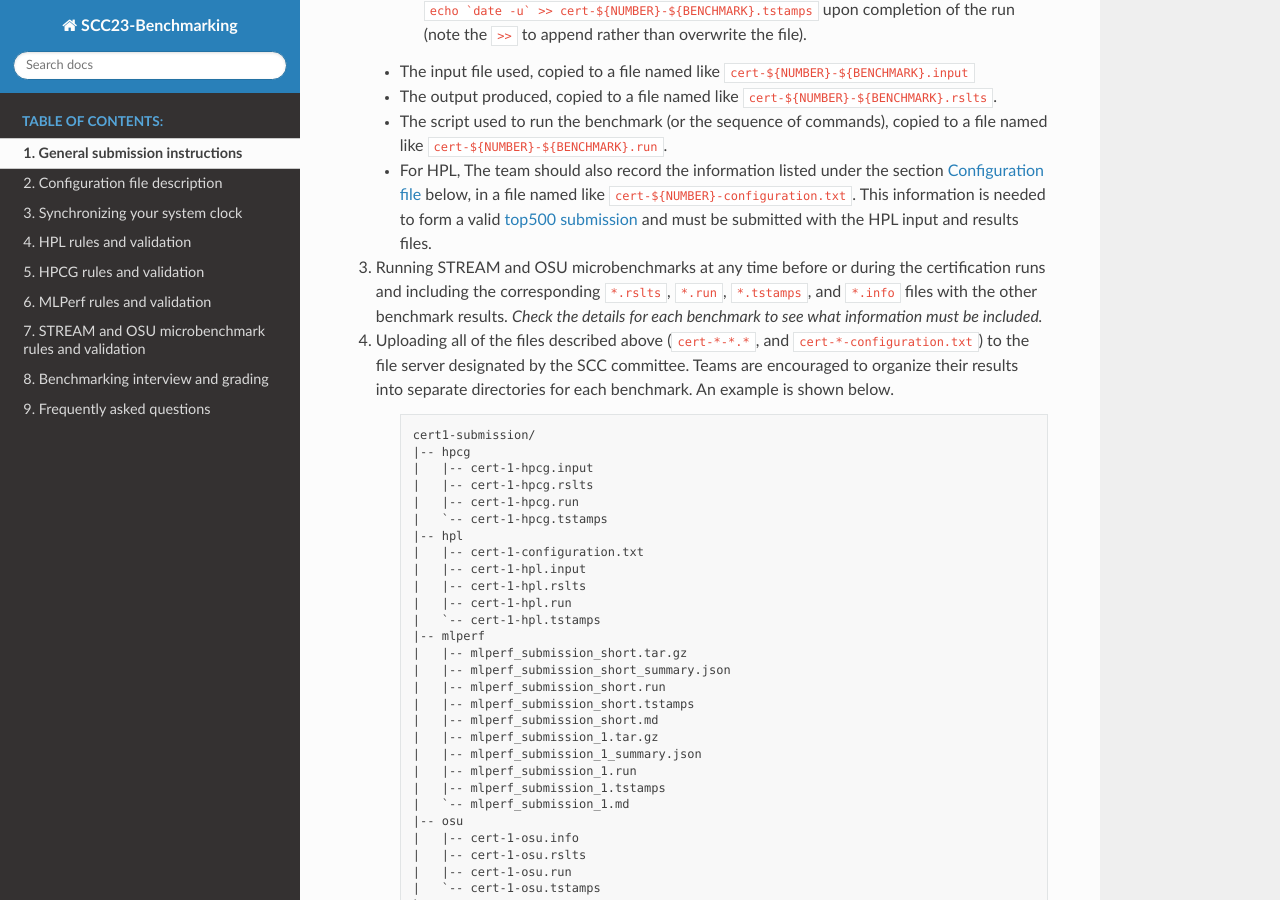
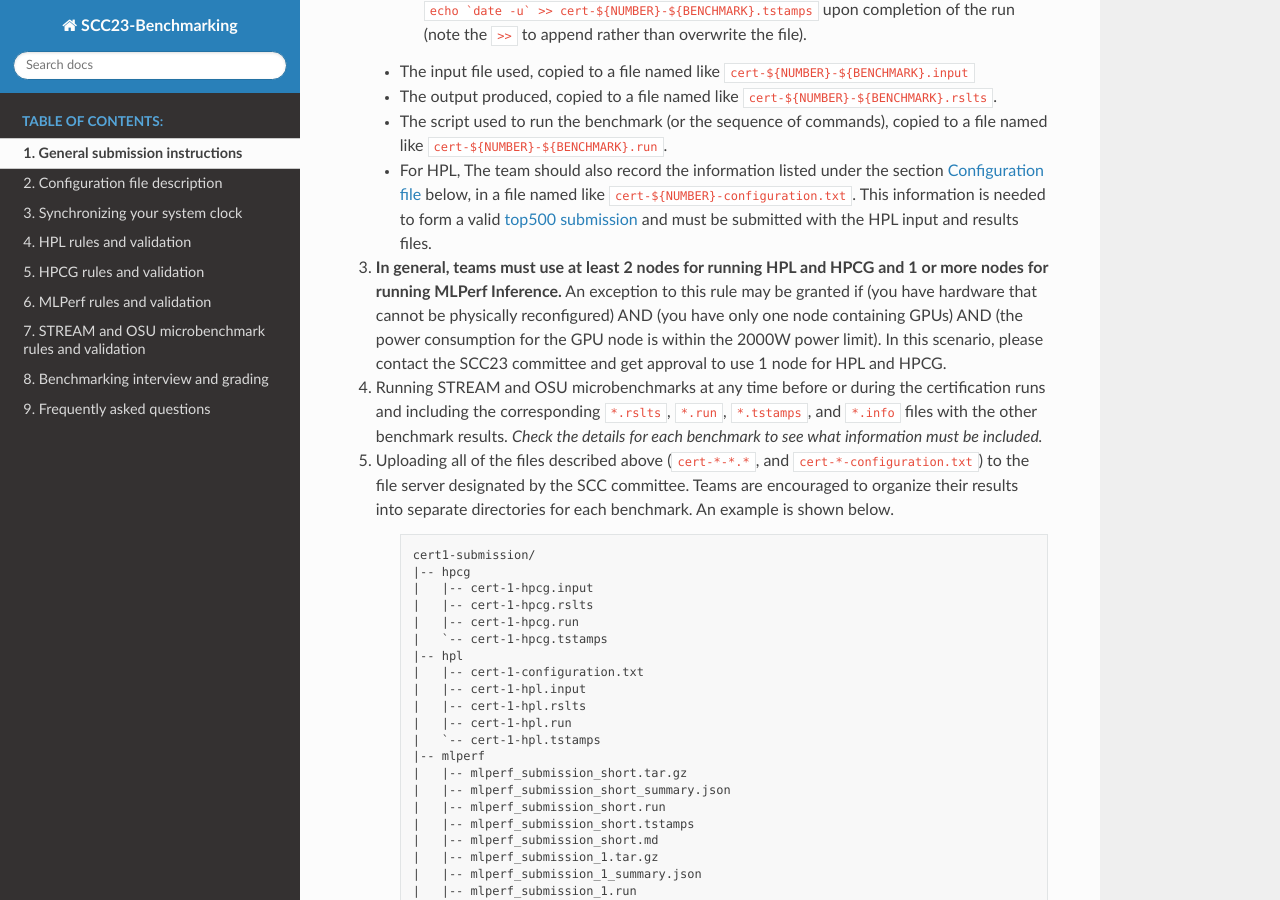
Before and after one commit to amaji/scc23-benchmarking, a Sphinx documentation site: the page built from source/benchmarks/general.rst, in a window 1280 px wide and 900 px high, scrolled down 550 px. Built offline with Sphinx 7.4.7 and the Read the Docs theme 2.0.0, drawn with Linux system fonts in a browser that asks for light colours.

Commit message:
Add 2-node policy for HPL and HPCG.

```diff
--- a/source/benchmarks/general.rst
+++ b/source/benchmarks/general.rst
@@ -16,8 +16,10 @@ A hardware certification submission consists of a team:
    - The script used to run the benchmark (or the sequence of commands), copied to a file named like ``cert-${NUMBER}-${BENCHMARK}.run``.
    - For HPL, The team should also record the information listed under the section :ref:`Configuration file<Configuration file>` below, in a file named like ``cert-${NUMBER}-configuration.txt``. This information is needed to form a valid `top500 submission <https://top500.org/>`_ and must be submitted with the HPL input and results files.
 
-3. Running STREAM and OSU microbenchmarks at any time before or during the certification runs and including the corresponding ``*.rslts``, ``*.run``, ``*.tstamps``, and ``*.info`` files with the other benchmark results. *Check the details for each benchmark to see what information must be included.*
-4. Uploading all of the files described above (``cert-*-*.*``, and ``cert-*-configuration.txt``) to the file server designated by the SCC committee. Teams are encouraged to organize their results into separate directories for each benchmark. An example is shown below.
+3. **In general, teams must use at least 2 nodes for running HPL and HPCG and 1 or more nodes for running MLPerf Inference.** An exception to this rule may be granted if (you have hardware that cannot be physically reconfigured) AND (you have only one node containing GPUs) AND (the power consumption for the GPU node is within the 2000W power limit). In this scenario, please contact the SCC23 committee and get approval to use 1 node for HPL and HPCG.
+
+4. Running STREAM and OSU microbenchmarks at any time before or during the certification runs and including the corresponding ``*.rslts``, ``*.run``, ``*.tstamps``, and ``*.info`` files with the other benchmark results. *Check the details for each benchmark to see what information must be included.*
+5. Uploading all of the files described above (``cert-*-*.*``, and ``cert-*-configuration.txt``) to the file server designated by the SCC committee. Teams are encouraged to organize their results into separate directories for each benchmark. An example is shown below.
 
      .. code-block::
 
```
Also changed, not shown: other parts of source/benchmarks/general.rst (+1 -1 lines).
